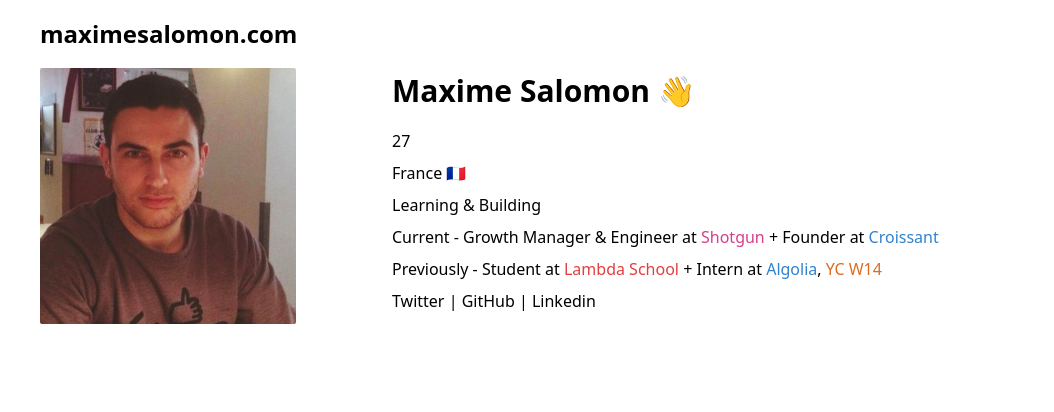
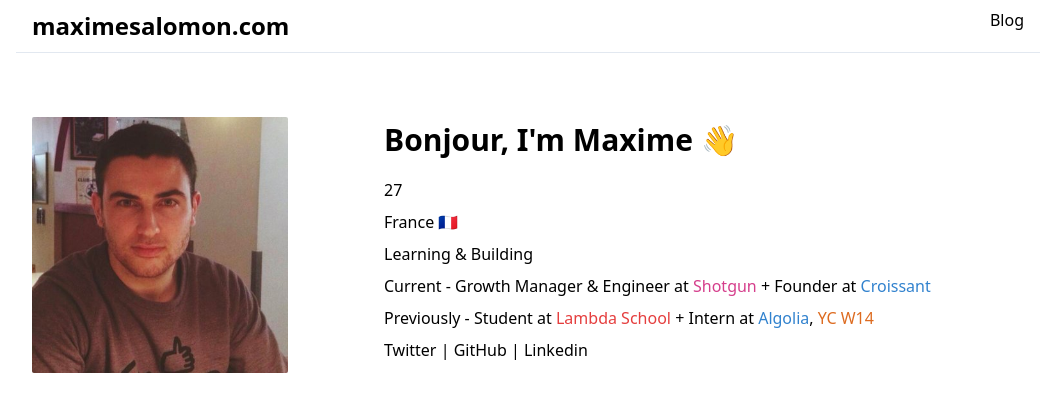
Before and after one commit to maximesalomon/maximesalomon, a Next.js app: page / in a window 1280 px wide. Shown: the top 412 px of the page, without its empty margins (112-1166 px from the left). Built offline with nearby package versions, Linux system fonts and the light colour scheme.

Commit message:
add some design fix

```diff
--- a/components/Layout.tsx
+++ b/components/Layout.tsx
@@ -10,7 +10,7 @@
   children,
   title = "Maxime Salomon",
 }) => (
-  <div className="max-w-screen-lg m-auto px-6">
+  <div className="max-w-screen-lg m-auto">
     <Head>
       <title>{title}</title>
       <meta charSet="utf-8" />
--- a/components/Navbar.tsx
+++ b/components/Navbar.tsx
@@ -2,11 +2,18 @@
 import Link from "next/link";
 
 const Navbar: React.FunctionComponent = () => (
-  <header>
-    <nav className="py-4">
-      <Link href="/">
-        <a className="text-2xl font-semibold">maximesalomon.com</a>
-      </Link>
+  <header className="border-b w-full py-2">
+    <nav className="flex justify-between px-4">
+      <div>
+        <Link href="/">
+          <a className="text-2xl font-semibold">maximesalomon.com</a>
+        </Link>
+      </div>
+      <div>
+        <Link href="/blog">
+          <a className="">Blog</a>
+        </Link>
+      </div>
     </nav>
   </header>
 );
--- a/pages/index.tsx
+++ b/pages/index.tsx
@@ -2,7 +2,7 @@
 
 const IndexPage = () => (
   <Layout title="Home">
-    <div className="md:flex ">
+    <div className="md:flex px-4 pt-4 md:pt-16">
       <div className="">
         <img
           src="/images/maxime-salomon.jpg"
@@ -12,7 +12,7 @@
       </div>
       <div className="md:ml-24">
         <h1 className="text-3xl font-semibold pt-8 md:pt-0">
-          Maxime Salomon 👋
+          Bonjour, I'm Maxime 👋
         </h1>
         <p className="pt-4">27</p>
         <p className="pt-2">France 🇫🇷</p>
```
